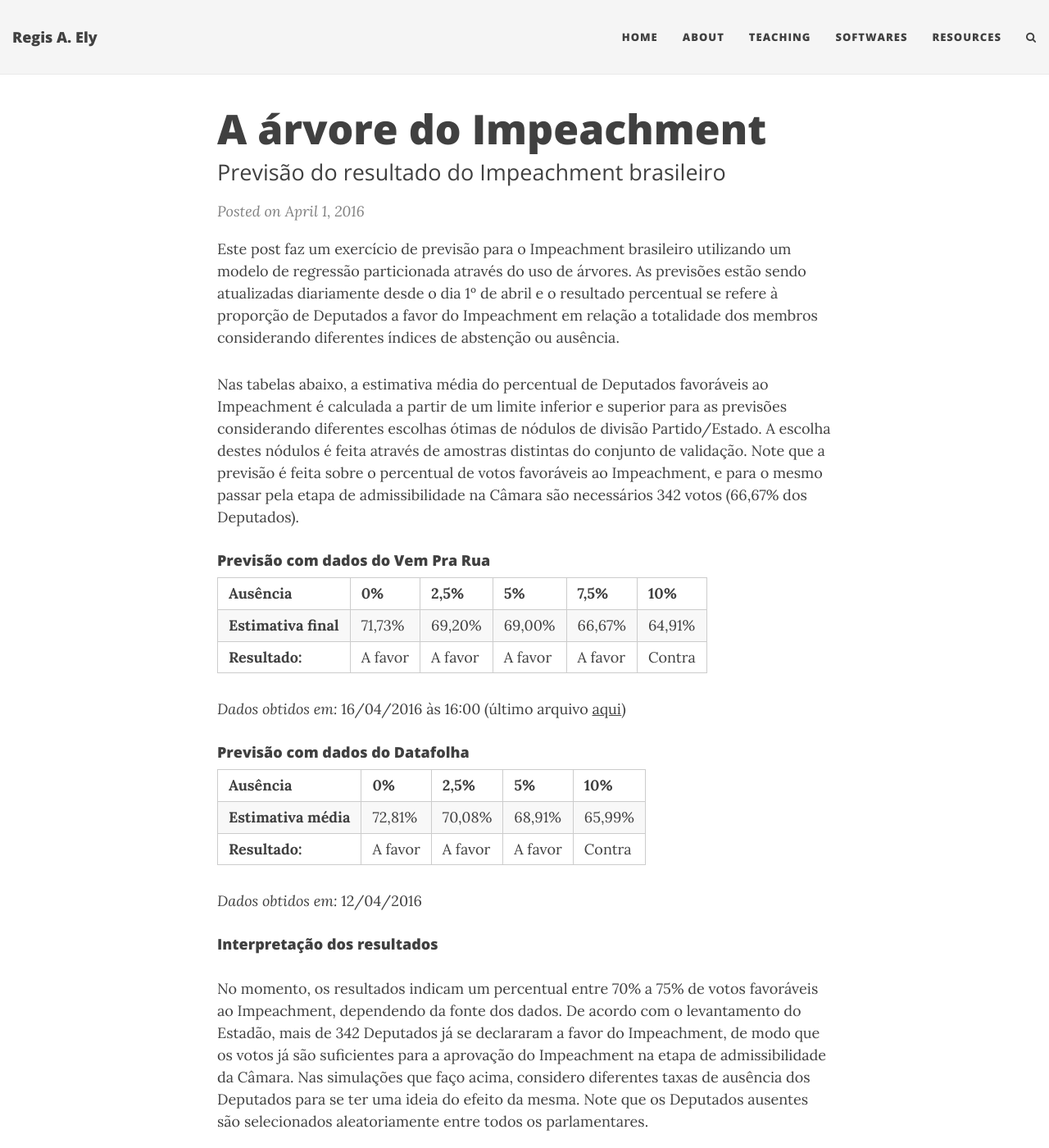
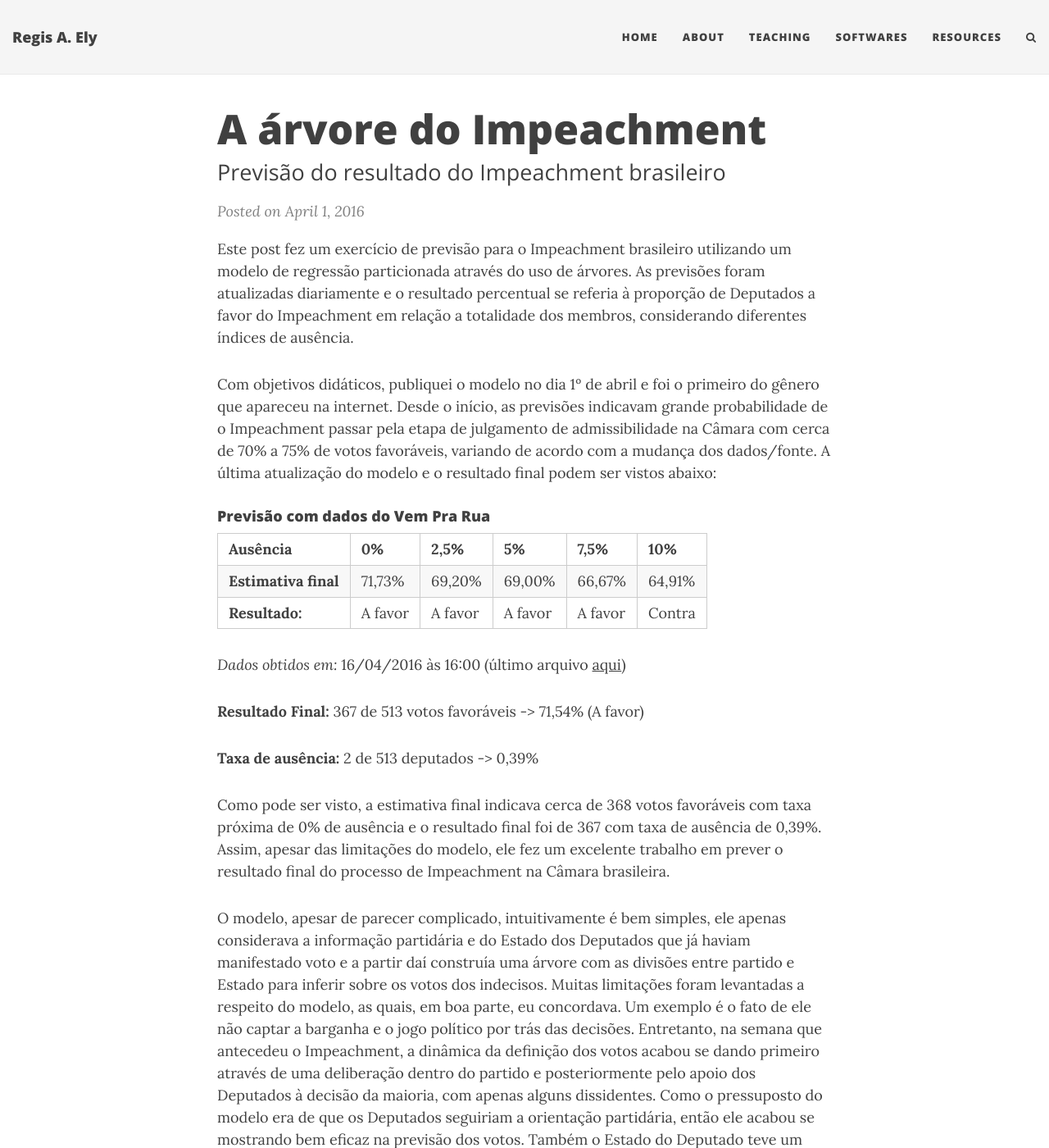
Before and after one commit to regisely/regisely.github.io, a Jekyll site: the page built from _posts/2016-04-01-impeachment.md, in a window 1280 px wide and 1400 px high. Shown: the whole window at 82% size. Built offline with Jekyll 4.4.1, drawn with Linux system fonts in a browser that asks for light colours; nearby versions of some CDN libraries; comment, search, counter and statistics services are not loaded; some of the changed text lies outside the part shown.

Commit message:
Update post

```diff
--- a/_posts/2016-04-01-impeachment.md
+++ b/_posts/2016-04-01-impeachment.md
@@ -6,9 +6,9 @@
 date: 2016-04-01 10:00:00 -0300
 ---
 
-Este post faz um exercício de previsão para o Impeachment brasileiro utilizando um modelo de regressão particionada através do uso de árvores. As previsões estão sendo atualizadas diariamente desde o dia 1º de abril e o resultado percentual se refere à proporção de Deputados a favor do Impeachment em relação a totalidade dos membros considerando diferentes índices de abstenção ou ausência.
+Este post fez um exercício de previsão para o Impeachment brasileiro utilizando um modelo de regressão particionada através do uso de árvores. As previsões foram atualizadas diariamente e o resultado percentual se referia à proporção de Deputados a favor do Impeachment em relação a totalidade dos membros, considerando diferentes índices de ausência.
 
-Nas tabelas abaixo, a estimativa média do percentual de Deputados favoráveis ao Impeachment é calculada a partir de um limite inferior e superior para as previsões considerando diferentes escolhas ótimas de nódulos de divisão Partido/Estado. A escolha destes nódulos é feita através de amostras distintas do conjunto de validação. Note que a previsão é feita sobre o percentual de votos favoráveis ao Impeachment, e para o mesmo passar pela etapa de admissibilidade na Câmara são necessários 342 votos (66,67% dos Deputados).
+Com objetivos didáticos, publiquei o modelo no dia 1º de abril e foi o primeiro do gênero que apareceu na internet. Desde o início, as previsões indicavam grande probabilidade de o Impeachment passar pela etapa de julgamento de admissibilidade na Câmara com cerca de 70% a 75% de votos favoráveis, variando de acordo com a mudança dos dados/fonte. A última atualização do modelo e o resultado final podem ser vistos abaixo:
 
 #### Previsão com dados do Vem Pra Rua
 
@@ -18,21 +18,59 @@
 
 *Dados obtidos em:* 16/04/2016 às 16:00 (último arquivo [aqui](/files/imp_last.csv))
 
-#### Previsão com dados do Datafolha
+**Resultado Final:** 367 de 513 votos favoráveis -> 71,54% (A favor)
 
-| **Ausência** | **0%** | **2,5%** | **5%** | **10%** |
-| **Estimativa média** | 72,81% | 70,08% | 68,91% | 65,99% |
-| **Resultado:** | A favor | A favor | A favor | Contra |
+**Taxa de ausência:** 2 de 513 deputados -> 0,39%
 
-*Dados obtidos em:* 12/04/2016
+Como pode ser visto, a estimativa final indicava cerca de 368 votos favoráveis com taxa próxima de 0% de ausência e o resultado final foi de 367 com taxa de ausência de 0,39%. Assim, apesar das limitações do modelo, ele fez um excelente trabalho em prever o resultado final do processo de Impeachment na Câmara brasileira.
 
-#### Interpretação dos resultados
+O modelo, apesar de parecer complicado, intuitivamente é bem simples, ele apenas considerava a informação partidária e do Estado dos Deputados que já haviam manifestado voto e a partir daí construía uma árvore com as divisões entre partido e Estado para inferir sobre os votos dos indecisos. Muitas limitações foram levantadas a respeito do modelo, as quais, em boa parte, eu concordava. Um exemplo é o fato de ele não captar a barganha e o jogo político por trás das decisões. Entretanto, na semana que antecedeu o Impeachment, a dinâmica da definição dos votos acabou se dando primeiro através de uma deliberação dentro do partido e posteriormente pelo apoio dos Deputados à decisão da maioria, com apenas alguns dissidentes. Como o pressuposto do modelo era de que os Deputados seguiriam a orientação partidária, então ele acabou se mostrando bem eficaz na previsão dos votos. Também o Estado do Deputado teve um peso grande nas manifestações de voto. Afinal, parece que a política brasileira não era tão complicada de se entender!
 
-No momento, os resultados indicam um percentual entre 70% a 75% de votos favoráveis ao Impeachment, dependendo da fonte dos dados. De acordo com o levantamento do Estadão, mais de 342 Deputados já se declararam a favor do Impeachment, de modo que os votos já são suficientes para a aprovação do Impeachment na etapa de admissibilidade da Câmara. Nas simulações que faço acima, considero diferentes taxas de ausência dos Deputados para se ter uma ideia do efeito da mesma. Note que os Deputados ausentes são selecionados aleatoriamente entre todos os parlamentares.
+Após a publicação, o modelo fez bastante sucesso entre estudantes e acadêmicos e acabou ganhando notoriedade na mídia. Conforme as atualizações eram feitas, novas notícias apareciam. Algumas repercussões foram:
+
+**Artigos em jornais**
+
+[Folha de São Paulo 1](http://www1.folha.uol.com.br/poder/2016/04/1759144-estatistico-preve-72-de-votos-favoraveis-a-impeachment-de-dilma.shtml) (entre as 5 mais lidas do dia)
+
+[Folha de São Paulo 2](http://www1.folha.uol.com.br/poder/2016/04/1760475-sobe-para-90-a-chance-do-processo-de-impeachment-passar-na-camara.shtml) (entre as 5 mais lidas do dia)
+
+[Folha de São Paulo 3](http://www1.folha.uol.com.br/poder/2016/04/1760838-chance-de-processo-de-impeachment-passar-na-camara-sobe-para-92.shtml) (entre as 5 mais lidas do dia)
+
+[Veja](http://veja.abril.com.br/blog/reinaldo/geral/sobe-para-90-a-chance-do-processo-de-impeachment-passar-na-camara/)
+
+[Jornal O Sul](http://www.osul.com.br/estatistico-preve-72-de-votos-pro-impeachment-de-dilma-rousseff/)
+
+[Folha Política](http://www.folhapolitica.org/2016/04/sobe-para-90-chance-do-processo-de.html)
+
+[Jornal Nexo](https://www.nexojornal.com.br/expresso/2016/04/12/A-aposta-de-estat%C3%ADsticos-e-professores-para-a-vota%C3%A7%C3%A3o-do-impeachment)
+
+**Entrevistas em rádios:**
+
+Rádio Bandeirantes
+
+Rádio Jovem Pan SP
+
+Rádio Canção Nova.
+
+Sobre a votação no Senado, para a admissibilidade é necessário maioria simples, e para o julgamento é necessário 2/3. Decidi por enquanto não manter as atualizações da previsão para o Senado pelos seguintes motivos:
+
+1. Já é praticamente certo que a votação terá maioria simples, pois já há manifestação de mais de 50% da Casa a favor do Impeachment;
+
+2. Após a admissibilidade no Senado passar, a Presidente será destituída por 180 dias antes do julgamento final, o que é um grande período de tempo, podendo ocorrer muitos fatos políticos relevantes até lá;
+
+Caso aparente ser necessário, poderei incluir algumas projeções para o Senado quando o julgamento se aproximar.
+
+Após a publicação deste post, recebi inúmeras sugestões, contribuições e apoio. Gostaria de agradecer principalmente o empenho do Prof. Cláudio Shikida na divulgação, as sugestões dadas pelo Gabriel Torres, Prof. Bruno Speck, membros da comunidade de usuários do R, entre outras pessoas. Ao Fernando Barbosa por me disponibilizar os dados do Estadão através de uma macro em VBA, ao Adriano Filho por traduzir o meu script de coleta dos dados de Python para R. Ao Datafolha por me disponibilizar os dados antecipadamente para análise. E a todas as outras pessoas que ajudaram na divulgação do trabalho. Achei muito gratificante a repercussão que o post teve pois a maior parte dos trabalhos ou consultorias que aparecem na mídia não disponibilizam a metodologia ou as etapas para replicação das projeções feitas. Acredito que estamos em uma nova era da ciência, em que a produção de conhecimento deve estar aberta para o escrutínio do público, possibilitando assim a crítica detalhada do método, e com isso melhorando o resultado e objetivo final do exercício. Entendo que muitas pessoas somente lêem as manchetes, mas pelo menos desta vez havia um link nas reportagens que levava a este post, que mostra as etapas para replicação dos resultados obtidos. Para finalizar, obrigado a todos e aproveitem a leitura!
+
+22 de abril de 2016
+{: style="text-align: right"}
+
+Regis A. Ely
+{: style="text-align: right"}
 
 ## Cenário do Impeachment
 
-**Nota:** *A Tabela do início do post contém a previsão com os últimos dados, mas os gráficos, arquivo de dados e resultados abaixo se referem a data de 1º de abril, incluindo os nomes dos parlamentares indecisos. Para verificar a lista atualizada acesse o site [vem pra rua](http://mapa.vemprarua.net/br/).*
+**Nota:** *A Tabela acima contém a última atualização da previsão feita, mas o post abaixo, bem como todas as informações nele, são referentes a 1º de abril.*
 
 A favor ou contra? Parece que todo cidadão brasileiro já tem uma opinião formada sobre o Impeachment, com exceção dos políticos, que estão um tanto indecisos. O site **[vem pra rua](http://mapa.vemprarua.net/br/)** fez um serviço de utilidade pública ao elencar a intenção de voto de todos os deputados e senadores brasileiros. Mas a verdade é que ainda resta muita dúvida sobre qual será o resultado dessa votação. Uma vez que os dados estão disponíveis, podemos tentar realizar uma tarefa quase impossível: prever qual será o desfecho da situação política brasileira. Para isso vamos utilizar um simples modelo de regressão baseado em árvores, implementado no pacote [`rpart`](https://cran.r-project.org/web/packages/rpart/vignettes/longintro.pdf) do **[R](https://www.r-project.org/)**. Primeiro vamos aos fatos:
 
```
